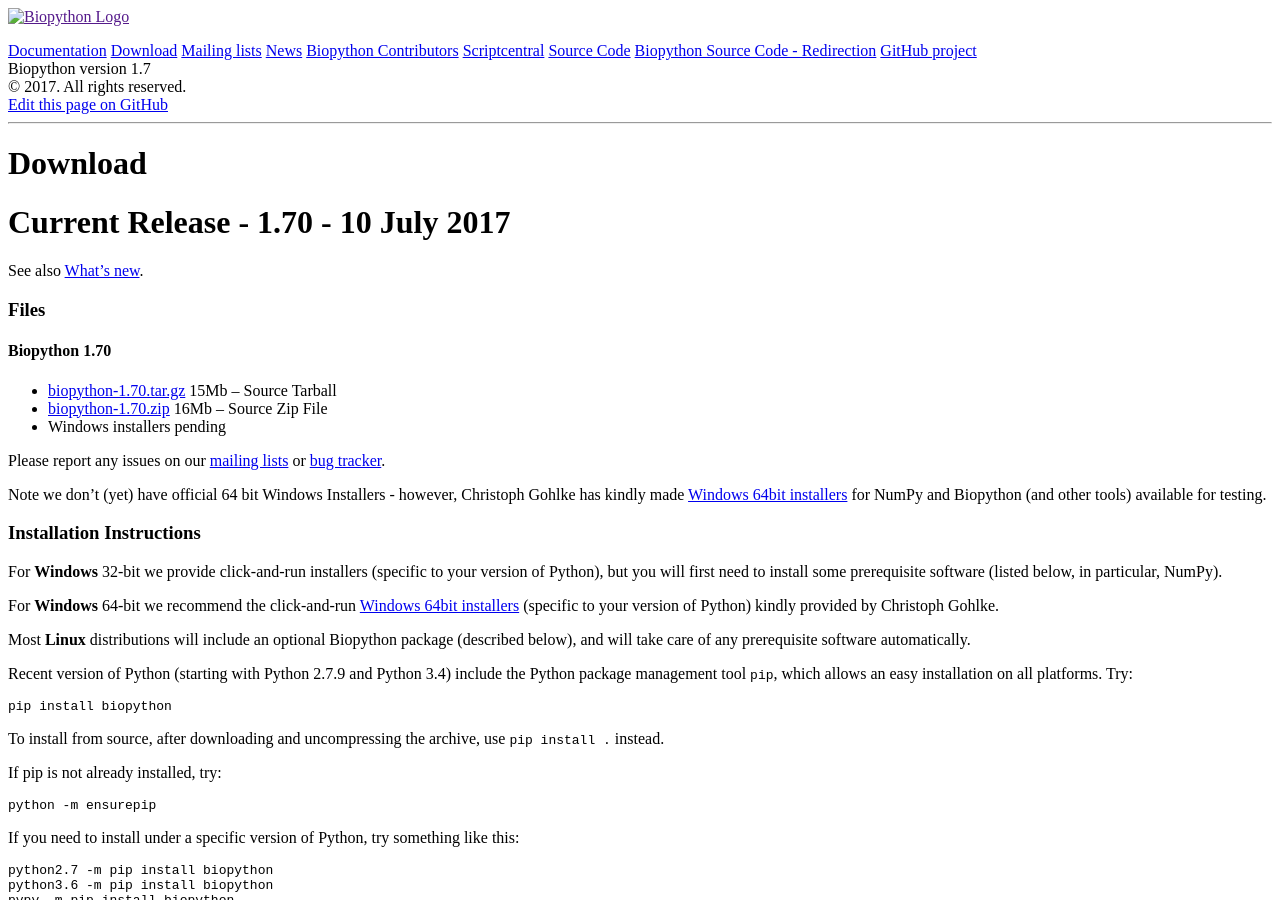
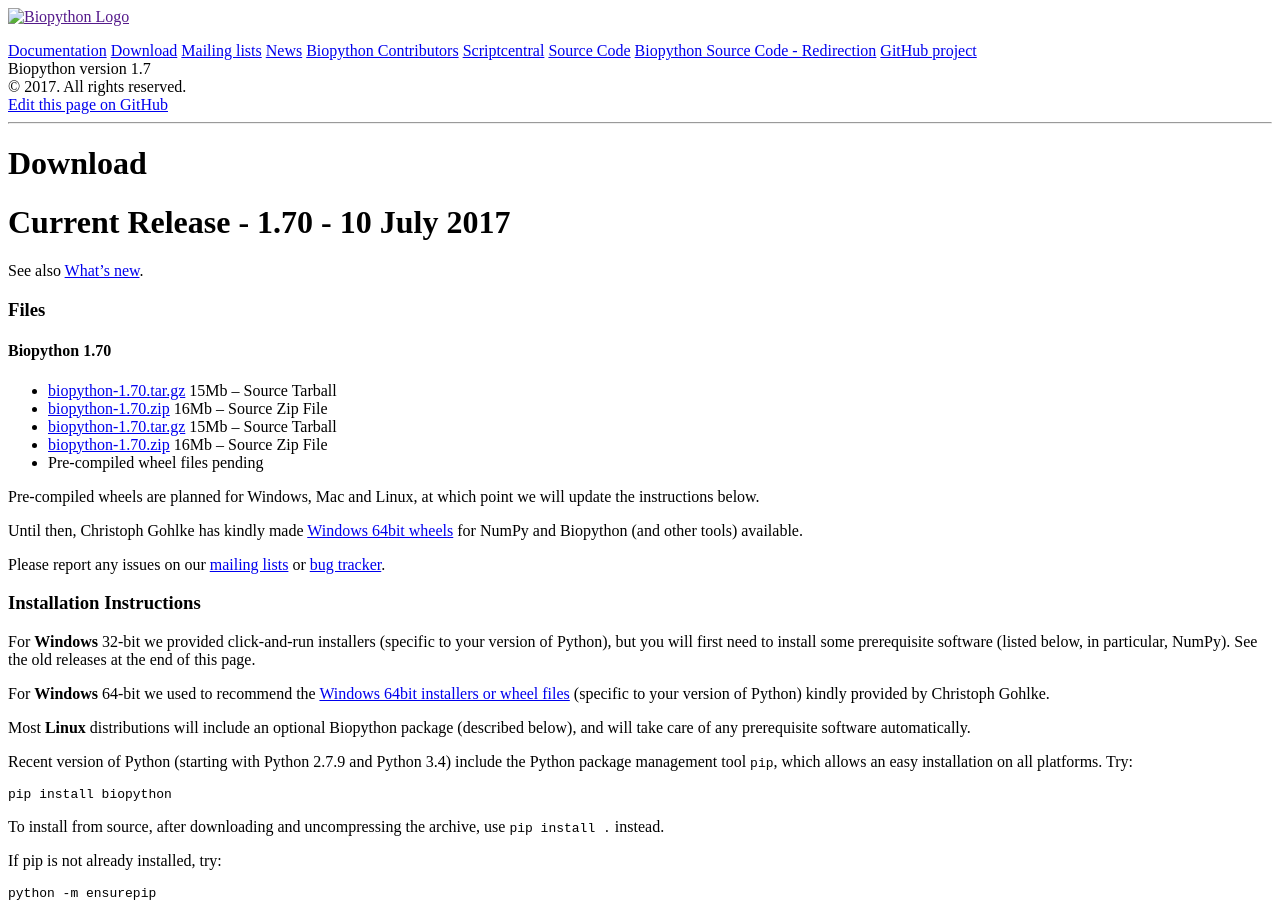
Before and after one commit to biopython/biopython.github.io, a Jekyll site: the page built from wiki/Download.md, in a window 1280 px wide and 900 px high. Built offline with Jekyll 4.4.1, drawn with Linux system fonts in a browser that asks for light colours.

Commit message:
We're going to release wheels for Biopython 1.70

```diff
--- a/wiki/Download.md
+++ b/wiki/Download.md
@@ -20,25 +20,32 @@ new](https://github.com/biopython/biopython/blob/master/NEWS.rst).
     15Mb -- Source Tarball
 -   [biopython-1.70.zip](http://biopython.org/DIST/biopython-1.70.zip)
     16Mb -- Source Zip File
--   Windows installers pending
+-   [biopython-1.70.tar.gz](http://biopython.org/DIST/biopython-1.70.tar.gz)
+    15Mb -- Source Tarball
+-   [biopython-1.70.zip](http://biopython.org/DIST/biopython-1.70.zip)
+    16Mb -- Source Zip File
+-   Pre-compiled wheel files pending
+
+Pre-compiled wheels are planned for Windows, Mac and Linux, at
+which point we will update the instructions below.
+
+Until then, Christoph Gohlke has kindly made [Windows 64bit
+wheels](http://www.lfd.uci.edu/~gohlke/pythonlibs/) for NumPy and
+Biopython (and other tools) available.
 
 Please report any issues on our [mailing
 lists](Mailing_lists "wikilink") or [bug
 tracker](https://github.com/biopython/biopython/issues?state=open).
 
-Note we don't (yet) have official 64 bit Windows Installers - however,
-Christoph Gohlke has kindly made [Windows 64bit
-installers](http://www.lfd.uci.edu/~gohlke/pythonlibs/) for NumPy and
-Biopython (and other tools) available for testing.
-
 ### Installation Instructions
 
-For **Windows** 32-bit we provide click-and-run installers (specific to
+For **Windows** 32-bit we provided click-and-run installers (specific to
 your version of Python), but you will first need to install some
 prerequisite software (listed below, in particular, NumPy).
+See the old releases at the end of this page.
 
-For **Windows** 64-bit we recommend the click-and-run [Windows 64bit
-installers](http://www.lfd.uci.edu/~gohlke/pythonlibs/) (specific to
+For **Windows** 64-bit we used to recommend the [Windows 64bit
+installers or wheel files](http://www.lfd.uci.edu/~gohlke/pythonlibs/) (specific to
 your version of Python) kindly provided by Christoph Gohlke.
 
 Most **Linux** distributions will include an optional Biopython package
```
